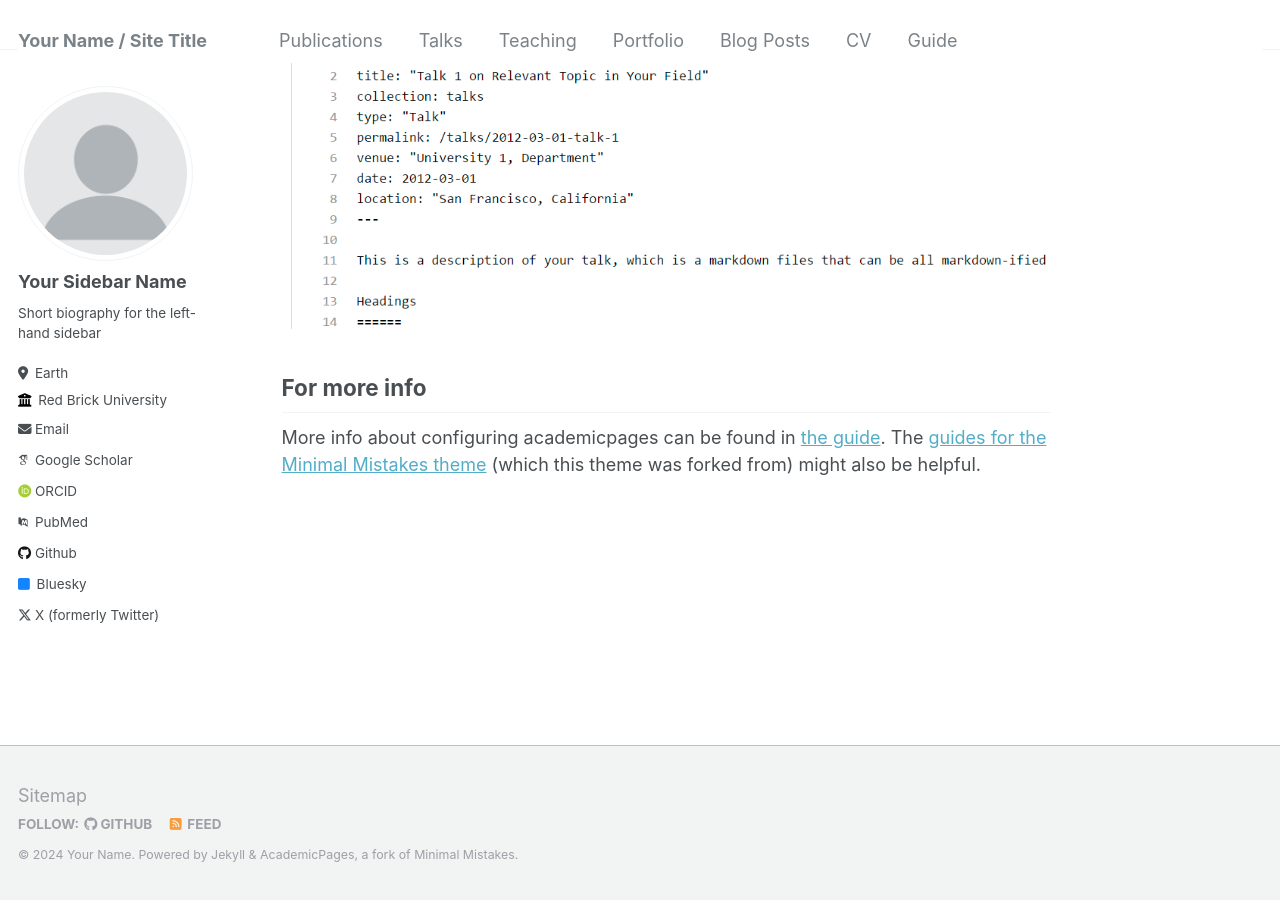
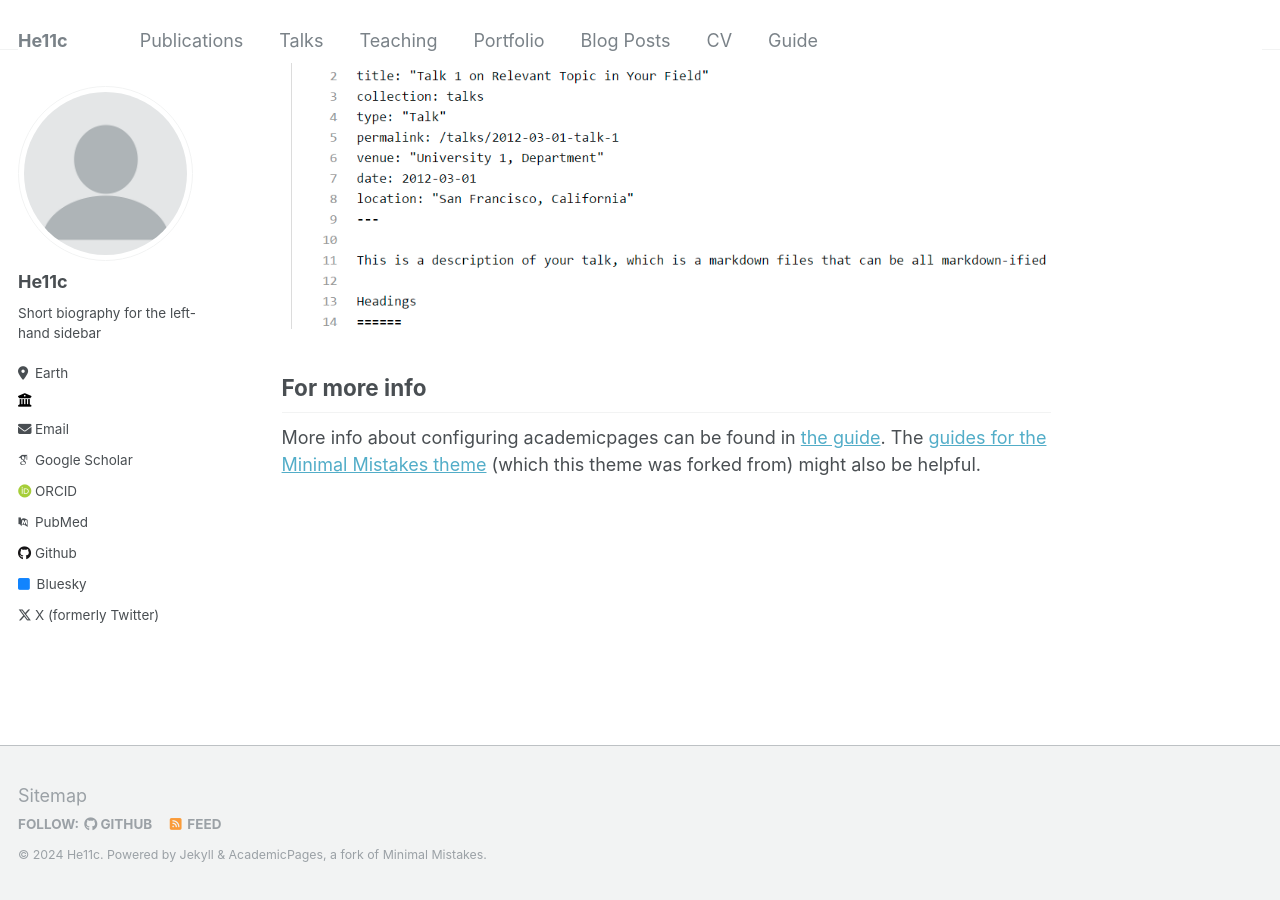
Before and after one commit to hellc123/hellc123.github.io, a Jekyll site: the page built from _pages/about.md, in a window 1280 px wide and 900 px high, scrolled down 2640 px. Built offline with Jekyll 4.4.1, drawn with Linux system fonts in a browser that asks for light colours; some web fonts are replaced.

Commit message:
Update _config.yml
Set site-wide configuration

```diff
--- a/_config.yml
+++ b/_config.yml
@@ -8,13 +8,13 @@
 
 # Basic Site Settings
 locale                   : "en-US"
-title                    : "Your Name / Site Title"
+title                    : "He11c"
 title_separator          : "-"
-name                     : &name "Your Name"
-description              : &description "personal description"
-url                      : https://academicpages.github.io # the base hostname & protocol for your site e.g. "https://mmistakes.github.io"
+name                     : &name "He11c"
+description              : &description "Research computer scientist"
+url                      : https://hellc123.github.io # the base hostname & protocol for your site e.g. "https://mmistakes.github.io"
 baseurl                  : "" # the subpath of your site, e.g. "/blog"
-repository               : "academicpages/academicpages.github.io"
+repository               : "hellc123.github.io"
 
 # Site Author - The following control what appear as part of the author content on the side bar.
 #               If a field is blank the icon and link will not appear, otherwise it will be shown.
@@ -22,27 +22,27 @@ repository               : "academicpages/academicpages.github.io"
 author:
   # Biographic information
   avatar           : "profile.png"
-  name             : "Your Sidebar Name"
-  pronouns         : # example: "she/her"
+  name             : "He11c"
+  pronouns         : # example: "He"
   bio              : "Short biography for the left-hand sidebar"
   location         : "Earth"
-  employer         : "Red Brick University"
-  uri              : # URL
-  email            : "none@example.org"
+  employer         : ""
+  uri              : # hellc123.github.io
+  email            : ""
 
   # Academic websites
   arxiv            : # URL - Update with the correct link to your profile
-  googlescholar    : "https://scholar.google.com/citations?user=PS_CX0AAAAAJ"
+  googlescholar    : ""
   impactstory      : # URL
-  orcid            : "http://orcid.org/yourorcidurl"
-  pubmed           : "https://www.ncbi.nlm.nih.gov/pubmed/?term=john+snow"
+  orcid            : ""
+  pubmed           : ""
   researchgate     : # URL
 
   # Repositories and software development
   bitbucket        : # Username - Update with your username on the site
   codepen          : # Username
   dribbble         : # Username
-  github           : "academicpages"
+  github           : "hellc123"
   kaggle           : # Username
   stackoverflow    : # User number or user number and name (i.e., use "1" or "1/jeff-atwood")
 
```
